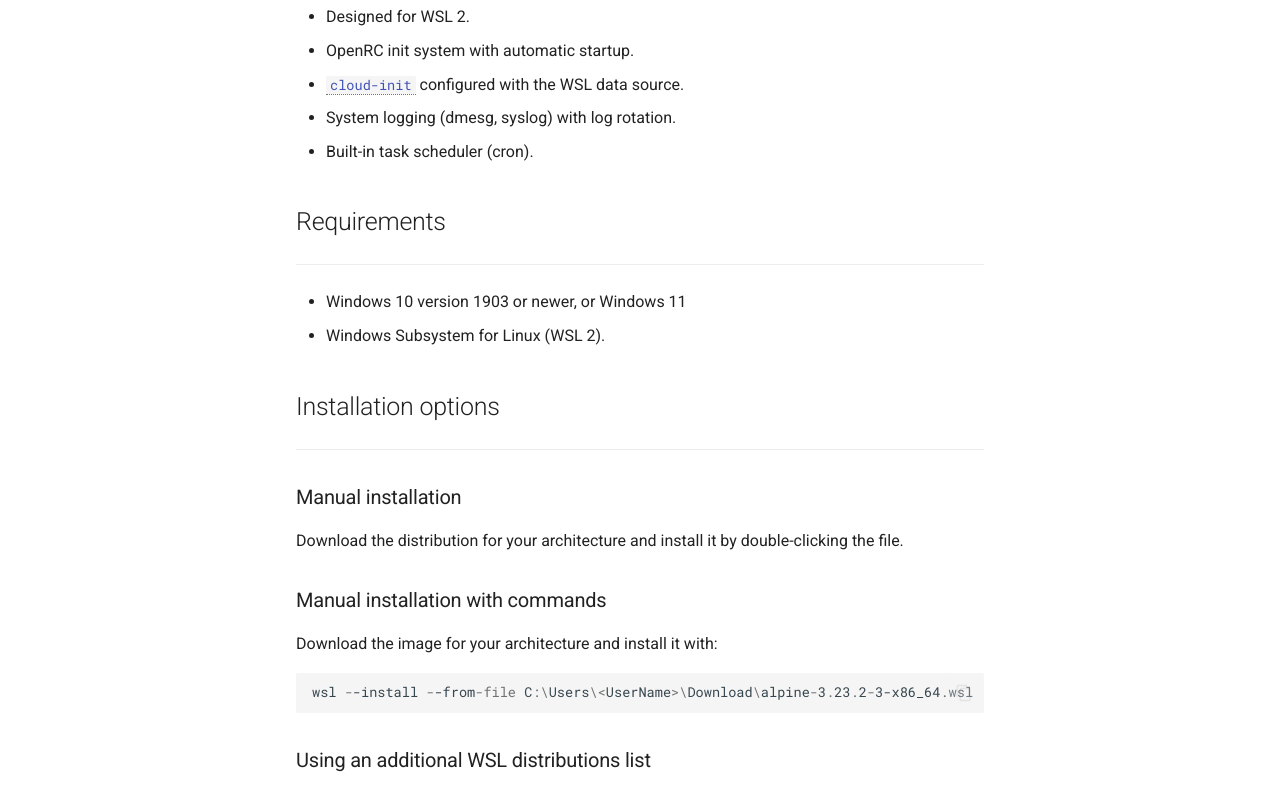
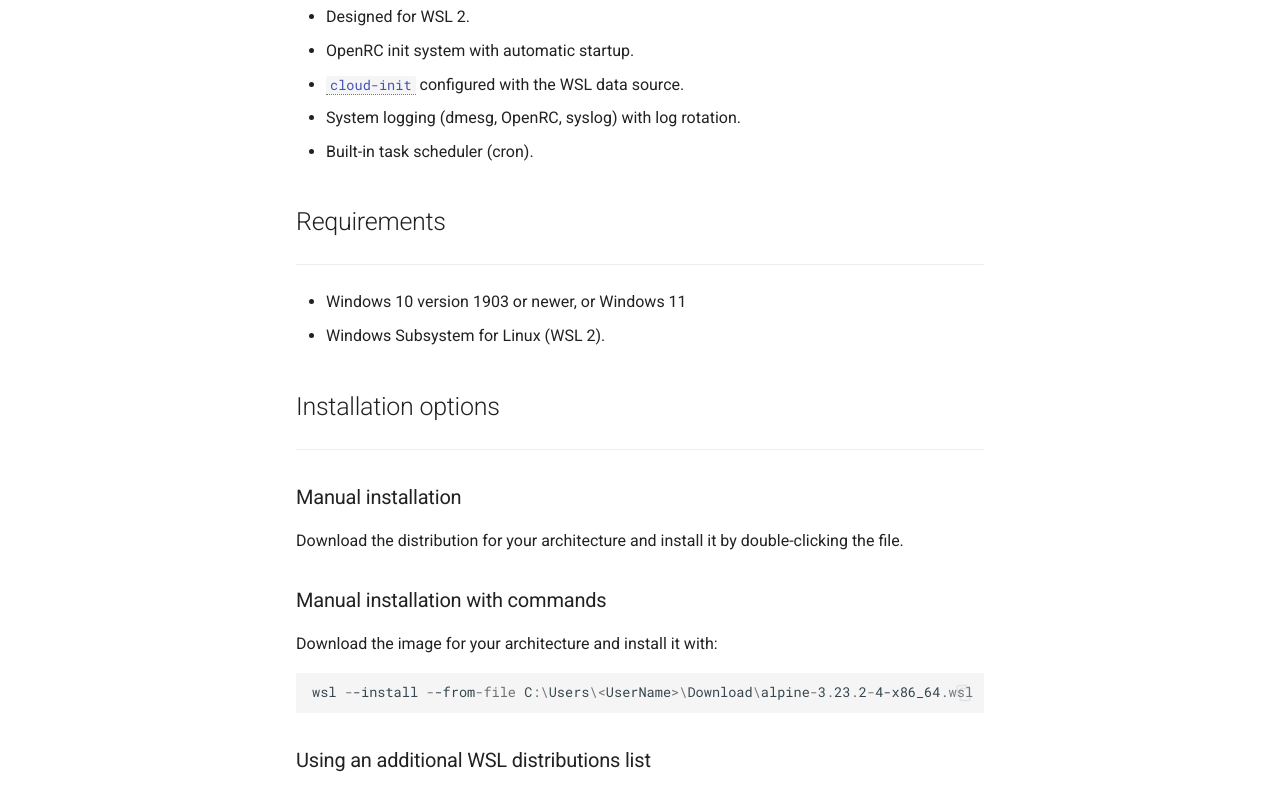
Before and after one commit to greengorych/greengorych.io, an MkDocs documentation site: the page built from docs/projects/alpine-linux-for-wsl.md, in a window 1280 px wide and 1400 px high. Shown: the part 433-1219 px from the top of the window. Built offline with MkDocs 1.6.1 and Material for MkDocs 9.7.7, drawn with Linux system fonts in a browser that asks for light colours; plug-ins that fetch from the network failed and are left out; comment, search, counter and statistics services are not loaded.

Commit message:
docs(site): update Alpine Linux for WSL project page

````diff
--- a/docs/projects/alpine-linux-for-wsl.md
+++ b/docs/projects/alpine-linux-for-wsl.md
@@ -15,7 +15,7 @@ description: A project provides a ready-to-use Alpine Linux distribution for Win
 - Designed for WSL 2.
 - OpenRC init system with automatic startup.
 - [`cloud-init`][cloud-init]{ data-preview } configured with the WSL data source.
-- System logging (dmesg, syslog) with log rotation.
+- System logging (dmesg, OpenRC, syslog) with log rotation.
 - Built-in task scheduler (cron).
 
 
@@ -39,7 +39,7 @@ Download the distribution for your architecture and install it by double-clickin
 Download the image for your architecture and install it with:
 
 ``` { .powershell .no-select }
-wsl --install --from-file C:\Users\<UserName>\Download\alpine-3.23.2-3-x86_64.wsl
+wsl --install --from-file C:\Users\<UserName>\Download\alpine-3.23.2-4-x86_64.wsl
 ```
 
 ### Using an additional WSL distributions list
````
